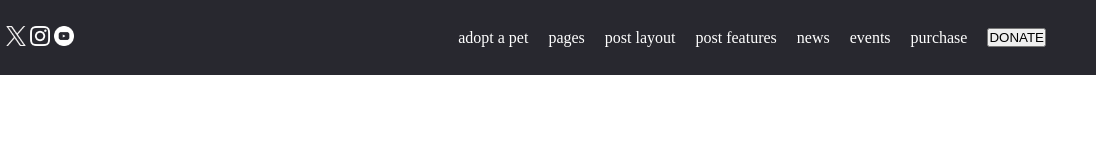
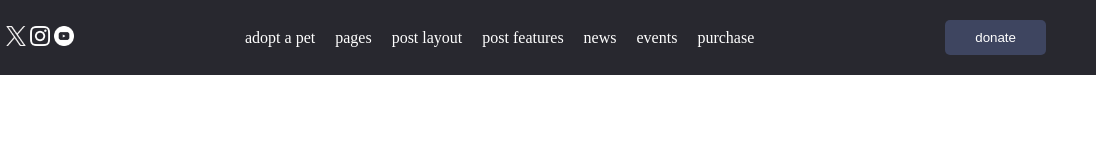
Before and after one commit to Ruqayyah-Ibra/lil-pal, a plain HTML site: page index.html in a window 1280 px wide. Shown: the full height of the page, 184-1280 px from the left. Drawn offline with Linux system fonts and the light colour scheme.

Commit message:
finished donate button

```diff
--- a/css/style.css
+++ b/css/style.css
@@ -57,3 +57,17 @@ ul {
 .header .social-icons {
     margin-left: 10px;
 }
+
+.btn-primary {
+    background-color:#3e4560 ;
+    color: white;
+    padding: 10px 30px;
+    border: none;
+    border-radius: 5px;
+}
+
+.btn-primary:hover {
+    cursor: pointer;
+    background-color: #ff1a1a;
+    transition: ease-in-out 0.2s;
+}
--- a/index.html
+++ b/index.html
@@ -50,10 +50,9 @@
                         <a href="">purchase</a>
                     </li>
                 </ul>
-                <button>DONATE</button>
-
-
             </div>
+            <button class="btn-primary">donate</button>
+        </div>
 
         </div>
 
```
